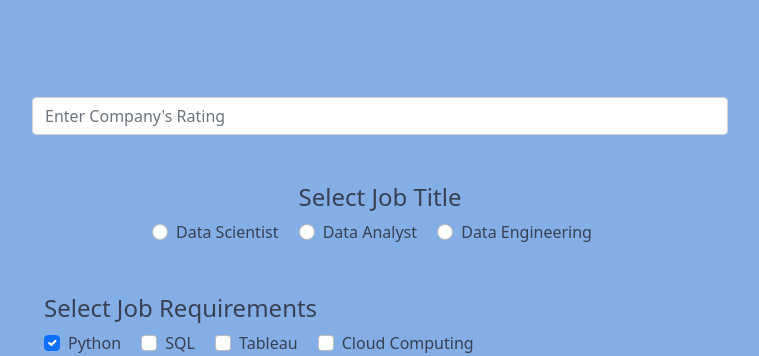
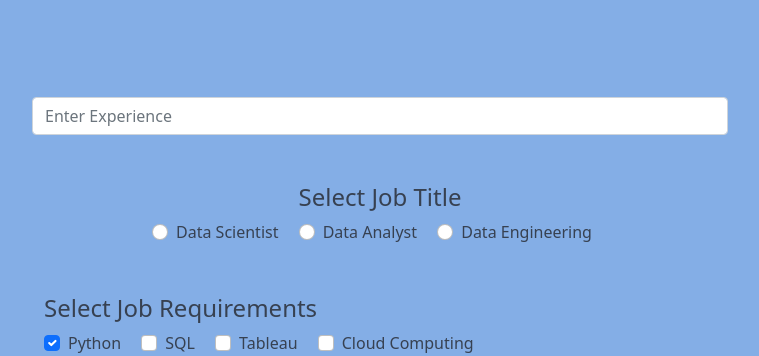
Before and after one commit to dhruvrawat101/Final_Mpr, a Flask app: page / in a window 1280 px wide. Shown: the part 1001-1357 px from the top of the page, without its empty margins (260-1019 px from the left). Run offline with Flask 2, Linux system fonts and the light colour scheme; parts of the project's set-up code (start-up, migrations or seed data) failed here and were passed over.

Commit message:
Update newhome.html

```diff
--- a/templates/newhome.html
+++ b/templates/newhome.html
@@ -66,9 +66,9 @@
 
                 <input
                   class="form-control"
-                  name="rating"
-                  id="rating"
-                  placeholder="Enter Company's Rating"
+                  name="experience"
+                  id="experience"
+                  placeholder="Enter Experience"
                 />
               </div>
               <div class="form-group">
```
